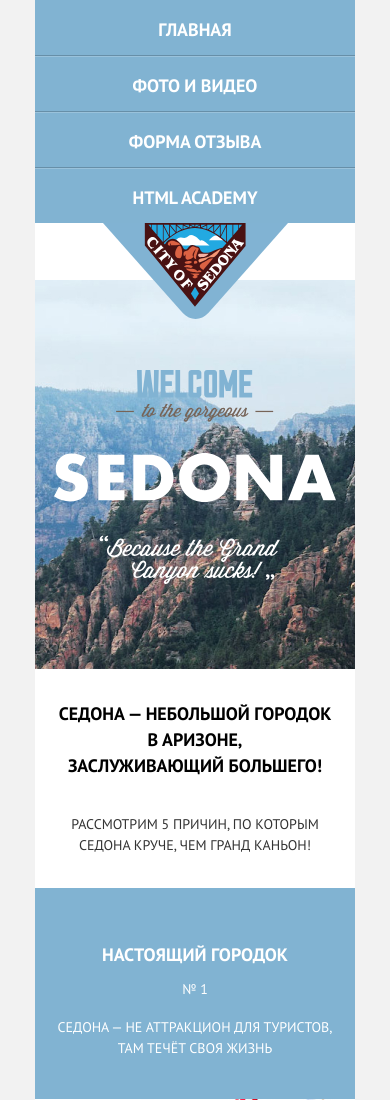
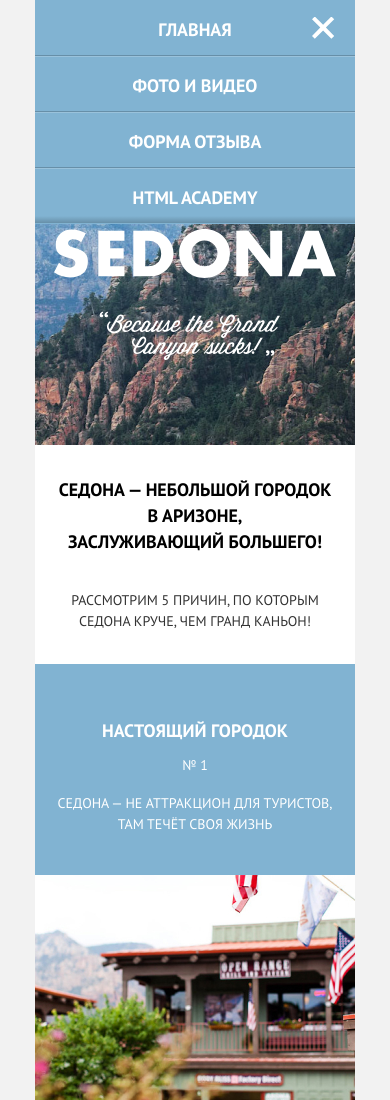
Before and after one commit to htmlacademy-adaptive/175632-sedona-28, a website: page source/index.html in a window 390 px wide. Shown: the top 1100 px of the page. Drawn offline with nearby package versions, Linux system fonts and the light colour scheme; files that its build step writes are made by us from their sources.

Commit message:
Добавляет стилизацию меню

```diff
--- a/source/index.html
+++ b/source/index.html
@@ -11,8 +11,8 @@
   <body class="page__body">
     <div class="page__container">
       <header class="main-header">
-        <nav class="main-nav main-nav--no-js">
-          <button class="main-nav__toggle main-nav__toggle--close" type="button">
+        <nav class="main-nav main-nav--opened">
+          <button class="main-nav__toggle" type="button">
             <span class="visually-hidden">Открыть/закрыть меню</span>
           </button>
           <ul class="main-nav__list">
@@ -30,7 +30,7 @@
             </li>
           </ul>
         </nav>
-        <a class="main-header__logo main-header__logo--no-js">
+        <a class="main-header__logo">
           <img class="main-header__logo-image" src="img/main-logo-phone.svg" alt="Логотип Седоны." width="185"
             height="96">
         </a>
--- a/source/less/blocks/main-header.less
+++ b/source/less/blocks/main-header.less
@@ -6,7 +6,13 @@
   display: block;
 }
 
-.main-header__logo--no-js {
+.main-nav--opened + .main-header__logo {
+  @media (max-width: @tablet-width) {
+    display: none;
+  }
+}
+
+.main-header__logo {
   position: absolute;
   width: 185px;
   left: 0;
--- a/source/less/blocks/main-nav.less
+++ b/source/less/blocks/main-nav.less
@@ -1,13 +1,57 @@
-.main-nav--no-js {
-  padding-bottom: 56px;
+.main-nav {
+  min-height: 56px;
+  position: relative;
 
   @media (min-width: @tablet-width) {
     padding-bottom: 0;
   }
 }
 
-.main-nav__toggle--close {
+.main-nav--no-js {
+  @media (max-width: @tablet-width) {
+    padding-bottom: 56px;
+  }
+}
+
+.main-nav__toggle {
+  position: absolute;
+  display: block;
+  top: 17px;
+  right: 20px;
+  width: 23px;
+  height: 22px;
+  background-position: center;
+  background-color: transparent;
+  border: none;
+  cursor: pointer;
+  z-index: 2;
+
+  @media (min-width: @tablet-width) {
+    display: none;
+  }
+}
+
+.main-nav--no-js .main-nav__toggle {
   display: none;
+}
+
+.main-nav--closed .main-nav__toggle {
+  background-image: url(../img/icon-menu.svg);
+}
+
+.main-nav--opened .main-nav__toggle {
+  background-image: url(../img/icon-cross.svg);
+}
+
+.main-nav--closed .main-nav__list {
+  @media (max-width: @tablet-width) {
+    display: none;
+  }
+}
+
+.main-nav--opened .main-nav__list {
+  position: absolute;
+  width: 100%;
 }
 
 .main-nav__list {
@@ -36,6 +80,17 @@
 
   &:last-child {
     box-shadow: inset 0 1px 0 @inner-shadow;
+    position: relative;
+
+    &::before {
+      content: "";
+      position: absolute;
+      display: block;
+      width: 100%;
+      height: 7px;
+      background: linear-gradient(180deg, rgba(0, 0, 0, 0) 0%, rgba(0, 0, 0, 0.2) 100%);
+      bottom: 0;
+    }
   }
 
   @media (min-width: @tablet-width) {
--- a/source/less/blocks/photo-item.less
+++ b/source/less/blocks/photo-item.less
@@ -5,6 +5,11 @@
   @media (min-width: @tablet-width) {
     padding: 0;
     border: 0;
+    width: 50%;
+  }
+
+  @media (min-width: @desktop-width) {
+    width: calc(100% / 3);
   }
 }
 
--- a/source/less/blocks/photo.less
+++ b/source/less/blocks/photo.less
@@ -40,13 +40,3 @@
     width: 100%;
   }
 }
-
-.photo__item--small {
-  @media (min-width: @tablet-width) {
-    width: 50%;
-  }
-
-  @media (min-width: @desktop-width) {
-    width: calc(100% / 3);
-  }
-}
--- a/source/less/style.less
+++ b/source/less/style.less
@@ -27,8 +27,8 @@
 @import "./blocks/footer-contacts.less";
 
 //Галлерея
+@import "./blocks/photo-item.less";
 @import "./blocks/photo.less";
-@import "./blocks/photo-item.less";
 @import "./blocks/video.less";
 
 //Форма
```
Also changed, not shown: source/gallery.html (+3 -3 lines), source/img/icon-cross.svg (added), source/img/icon-menu.svg (added).
